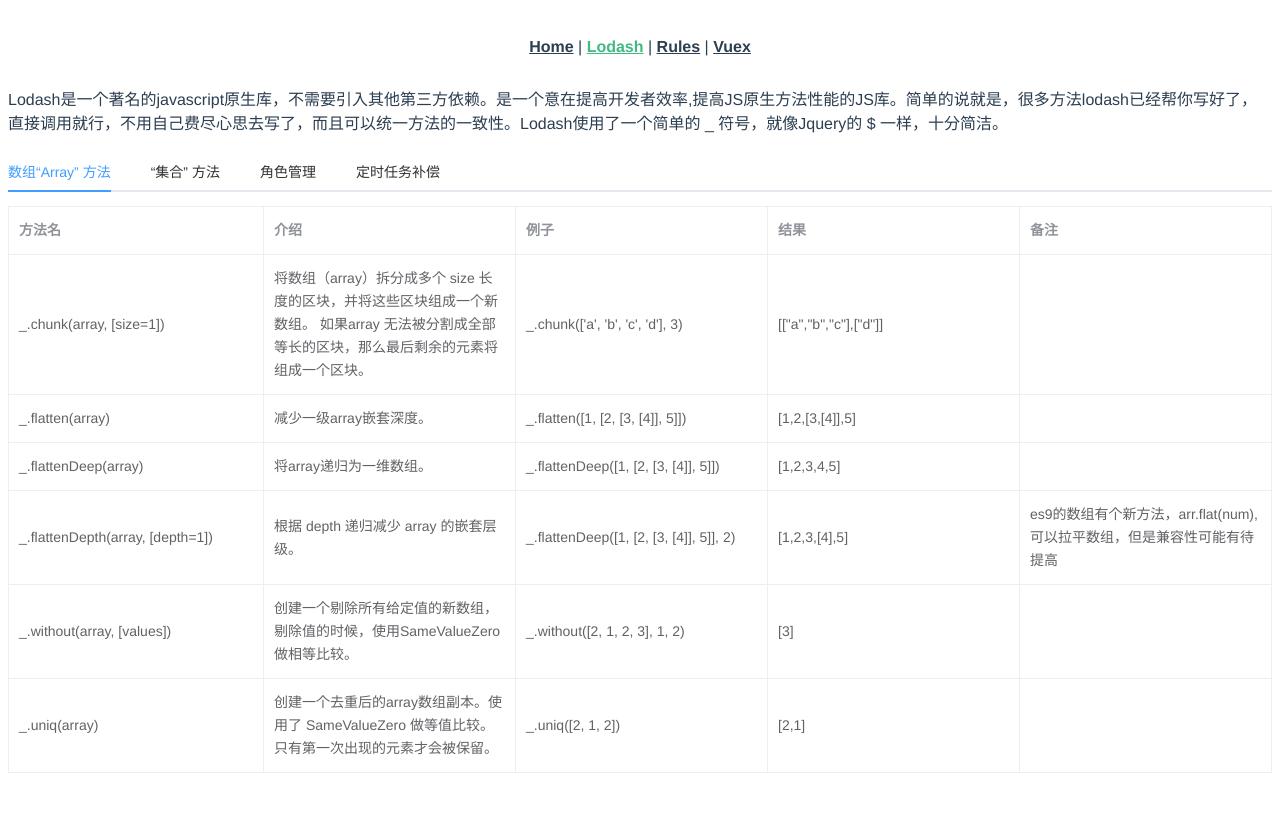
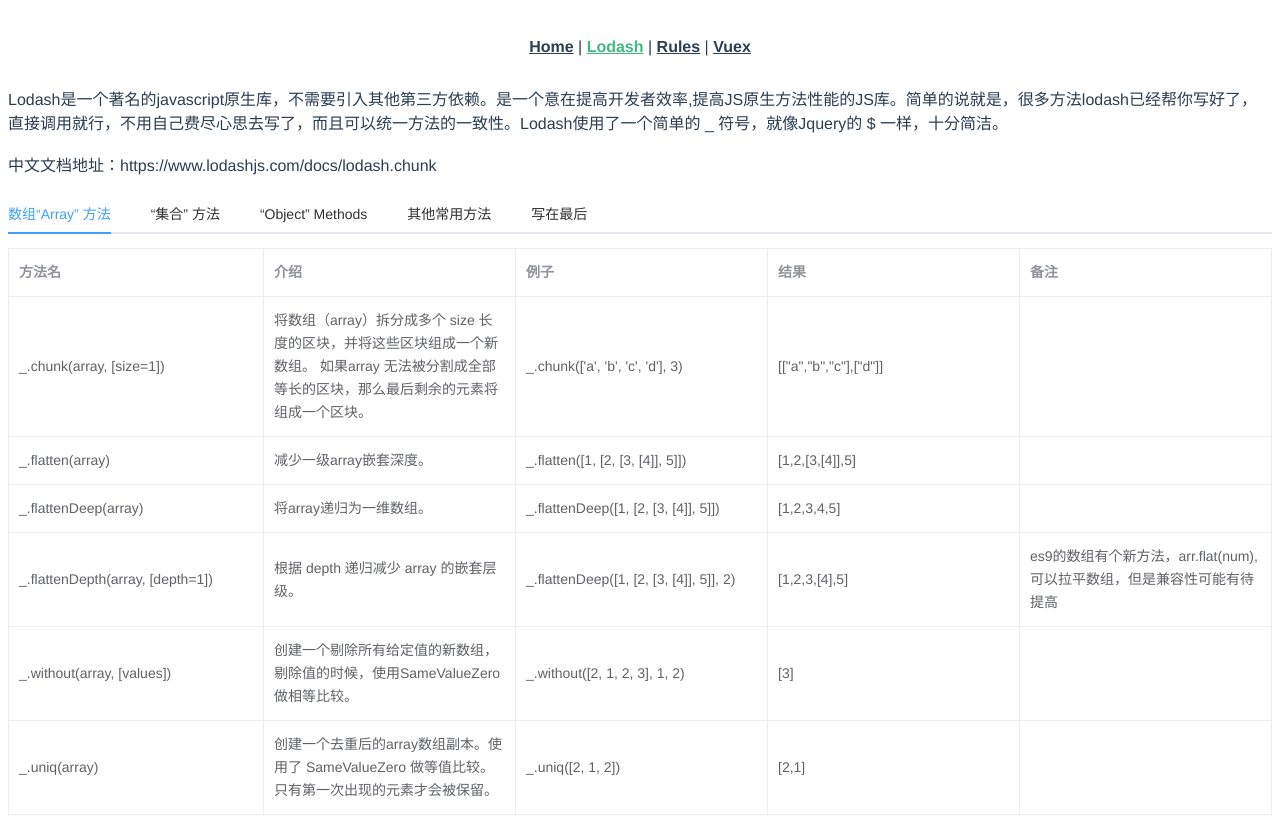
Before and after one commit to lijun2017/share, a Vue app: page /lodash in a window 1280 px wide. Before the commit the page ends 800 px from the top, so only its background shows below. Built offline with nearby package versions, Linux system fonts and the light colour scheme.

Commit message:
lodash总结

```diff
--- a/src/views/Lodash/index.vue
+++ b/src/views/Lodash/index.vue
@@ -2,6 +2,9 @@
   <div class="lodash">
     <div>
       Lodash是一个著名的javascript原生库，不需要引入其他第三方依赖。是一个意在提高开发者效率,提高JS原生方法性能的JS库。简单的说就是，很多方法lodash已经帮你写好了，直接调用就行，不用自己费尽心思去写了，而且可以统一方法的一致性。Lodash使用了一个简单的 _ 符号，就像Jquery的 $ 一样，十分简洁。
+    </div><br>
+    <div class="url" @click="clickUrl">
+      中文文档地址：https://www.lodashjs.com/docs/lodash.chunk
     </div><br>
     <el-tabs
        v-model="activeName"
@@ -13,8 +16,23 @@
       <el-tab-pane label="“集合” 方法" name="collection">
         <collectionLodash></collectionLodash>
       </el-tab-pane>
-      <el-tab-pane label="角色管理" name="third">角色管理</el-tab-pane>
-      <el-tab-pane label="定时任务补偿" name="fourth">定时任务补偿</el-tab-pane>
+      <el-tab-pane label="“Object” Methods" name="object">
+        <objectLodash></objectLodash>
+      </el-tab-pane>
+      <el-tab-pane label="其他常用方法" name="other">
+        <otherLodash></otherLodash>
+      </el-tab-pane>
+      <el-tab-pane label="写在最后" name="opinion">
+        <div>
+          实际上，我用lodash的方法也不是很多，但它对于想偷懒的人来说，真的是个宝库，如果真的对lodash熟悉，你处理数据时会减少很多时间。
+        </div>
+        <div>
+          我感觉身边的人很少用lodashde，可能随着es规范的不断推进，各种新方法也不断在对象中添加，某些lodash的方法就被替代了，导致有人抛弃它；抛去思考，只要调用api，这也是可以很多人不愿意使用它的一个原因吧。
+        </div>
+        <div>
+           最后我想说的是，不强求大家使用它，但是希望大家知道这个库，其实它的源码似乎是函数式编程（函数注释）的典范，有兴趣的可以自己去看一下。
+        </div>
+      </el-tab-pane>
     </el-tabs>
   </div>
 </template>
@@ -22,11 +40,15 @@
 <script>
 import arrayLodash from './arrayLodash'
 import collectionLodash from './collectionLodash'
+import objectLodash from './objectLodash'
+import otherLodash from './otherLodash'
 export default {
   name: 'Lodash',
   components: {
     arrayLodash,
-    collectionLodash
+    collectionLodash,
+    objectLodash,
+    otherLodash
   },
   data () {
     return {
@@ -36,6 +58,9 @@
   methods: {
     handleClick (tab, event) {
       console.log(tab, event)
+    },
+    clickUrl (url) {
+      window.open('https://www.lodashjs.com/docs/lodash.chunk', '_blank')
     }
   }
 }
@@ -44,5 +69,10 @@
 <style lang="scss" scoped>
 .lodash {
   text-align: left;
+  .url {
+    &:hover {
+      cursor: pointer;
+    }
+  }
 }
 </style>
```
